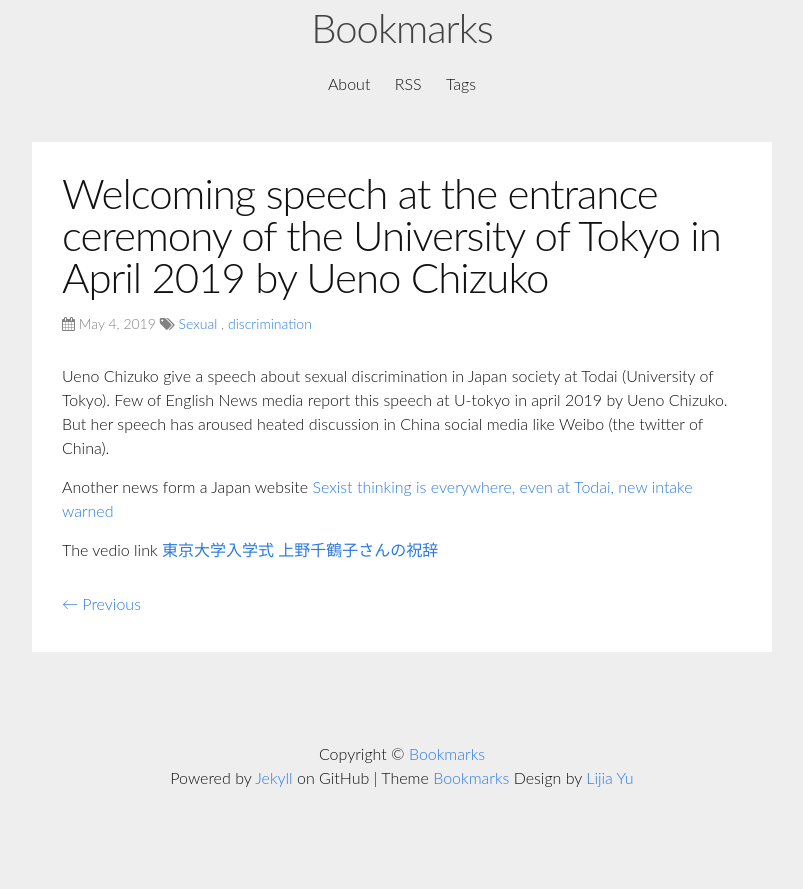
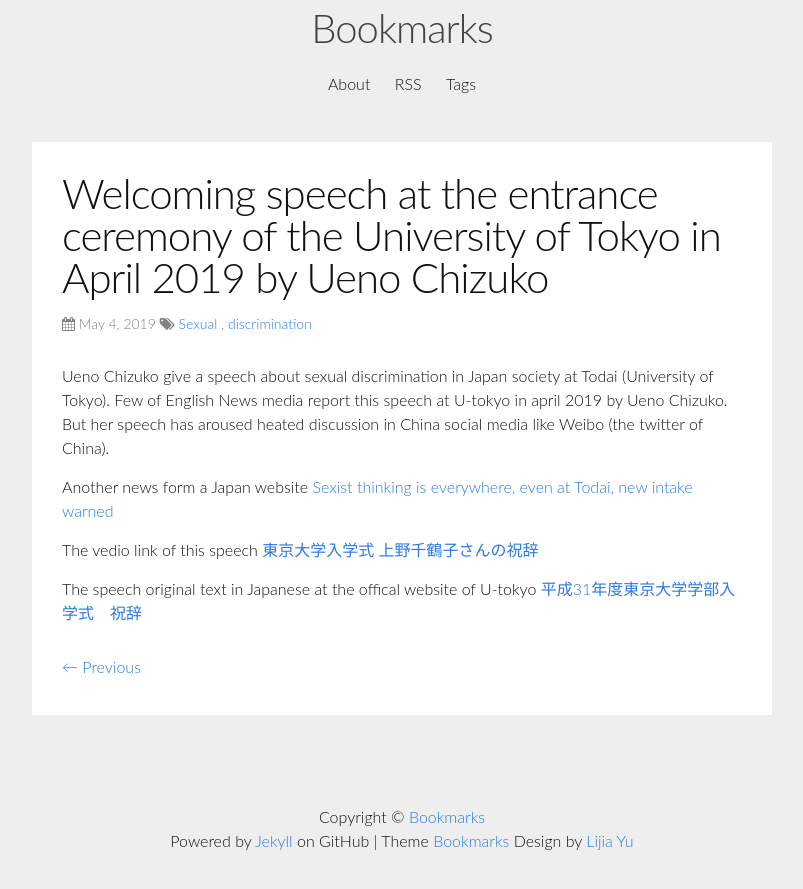
Before and after one commit to yulijia/bookmarks, a Jekyll site: the page built from _posts/2019-05-04-Welcoming-speech-at-the-entrance-ceremony-of-the-University-of-Tokyo-in-April-2019-by-Ueno-Chizuko.md, in a window 1280 px wide. Shown: the top 889 px of the page, without its empty margins (238-1041 px from the left). Built offline with Jekyll 4.4.1, drawn with Linux system fonts in a browser that asks for light colours; nearby versions of some CDN libraries.

Commit message:
add original text

```diff
--- a/_posts/2019-05-04-Welcoming-speech-at-the-entrance-ceremony-of-the-University-of-Tokyo-in-April-2019-by-Ueno-Chizuko.md
+++ b/_posts/2019-05-04-Welcoming-speech-at-the-entrance-ceremony-of-the-University-of-Tokyo-in-April-2019-by-Ueno-Chizuko.md
@@ -14,4 +14,6 @@
 Another news form a Japan website [Sexist thinking is everywhere, even at Todai, new intake warned
 ](http://www.asahi.com/ajw/articles/AJ201904130027.html)
 
-The vedio link [東京大学入学式 上野千鶴子さんの祝辞](https://www.youtube.com/watch?v=oWbuTTrzy5w)
+The vedio link of this speech [東京大学入学式 上野千鶴子さんの祝辞](https://www.youtube.com/watch?v=oWbuTTrzy5w)
+
+The speech original text in Japanese at the offical website of U-tokyo [平成31年度東京大学学部入学式　祝辞](https://www.u-tokyo.ac.jp/ja/about/president/b_message31_03.html)
```
